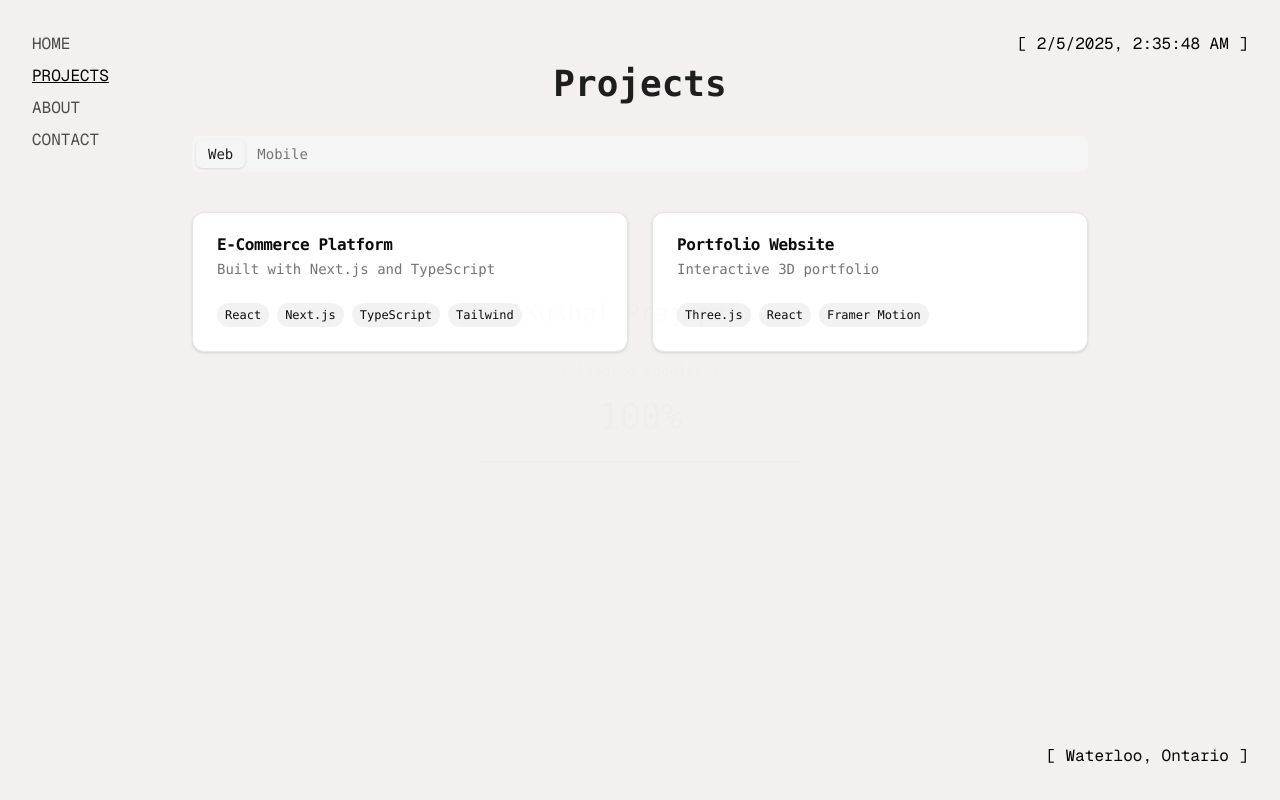
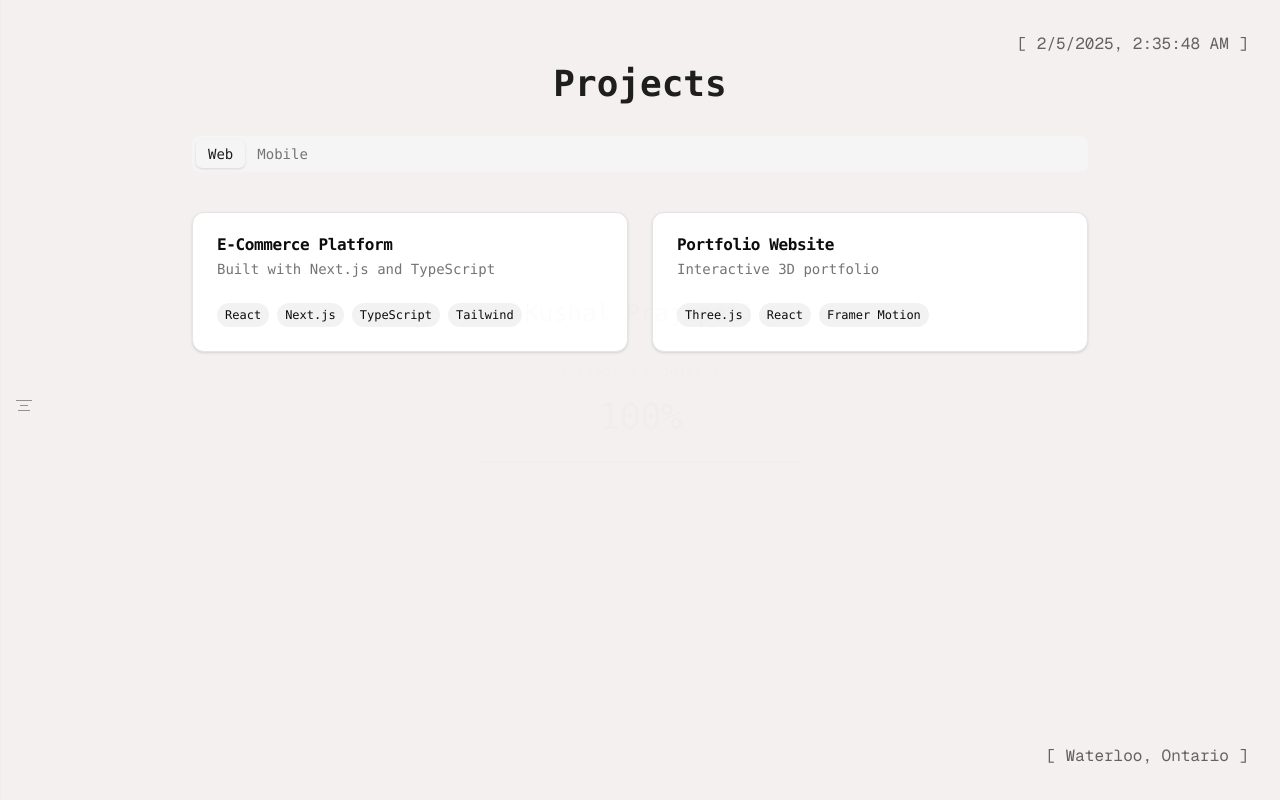
Before and after one commit to KushalPraja/portfolio, a Next.js app: page /projects in a window 1280 px wide. Built offline with nearby package versions, Linux system fonts and the light colour scheme.

Commit message:
refactor: enhance Navigation component with improved hover effects and visual indicators

```diff
--- a/components/Navigation.tsx
+++ b/components/Navigation.tsx
@@ -1,7 +1,7 @@
 "use client";
 import { usePathname } from "next/navigation";
 import Link from "next/link";
-import { motion } from "framer-motion";
+import { motion, AnimatePresence } from "framer-motion";
 import { useEffect, useState } from "react";
 
 const routes = [
@@ -11,9 +11,34 @@ const routes = [
   { path: "/contact", label: "CONTACT" },
 ];
 
+const navVariants = {
+  hidden: { opacity: 0 },
+  visible: {
+    opacity: 1,
+    transition: {
+      duration: 0.6,
+      ease: "easeOut",
+      staggerChildren: 0.1
+    }
+  }
+};
+
+const itemVariants = {
+  hidden: { opacity: 0, y: 10 },
+  visible: {
+    opacity: 1,
+    y: 0,
+    transition: {
+      duration: 0.4,
+      ease: "easeOut"
+    }
+  }
+};
+
 export default function Navigation() {
   const pathname = usePathname();
   const [time, setTime] = useState("");
+  const [isVisible, setIsVisible] = useState(false);
 
   useEffect(() => {
     const updateTime = () => {
@@ -26,42 +51,91 @@ export default function Navigation() {
 
   return (
     <>
+      {/* Navigation trigger area with improved visual indicator */}
+      <div
+        className="fixed top-0 left-0 w-24 h-screen z-40"
+        onMouseEnter={() => setIsVisible(true)}
+        onMouseLeave={() => setIsVisible(false)}
+      >
+        {/* Navigation indicator */}
+        <motion.div
+          className="fixed top-1/2 -translate-y-1/2 left-4 flex flex-col items-center gap-1"
+          animate={{
+            opacity: isVisible ? 0 : 1,
+            x: isVisible ? -20 : 0
+          }}
+          transition={{ duration: 0.2 }}
+        >
+          <span className="block w-4 h-[1px] bg-black/40" />
+          <span className="block w-2 h-[1px] bg-black/40" />
+          <span className="block w-3 h-[1px] bg-black/40" />
+        </motion.div>
+
+        <AnimatePresence>
+          {isVisible && (
             <motion.nav
-        className="fixed top-8 left-8 flex flex-col gap-2 font-[var(--font-geist-mono)] text-md"
-        initial={{ opacity: 0, x: -20 }}
+              className="fixed top-8 left-8 flex flex-col gap-3 font-[var(--font-geist-mono)] text-md"
+              initial={{ opacity: 0, x: -10 }}
               animate={{ opacity: 1, x: 0 }}
-        transition={{ delay: 0.2 }}
+              exit={{ opacity: 0, x: -10 }}
+              transition={{ duration: 0.2 }}
             >
               {routes.map((route) => (
                 <motion.div
                   key={route.path}
-            whileHover={{ scale: 1.1 }}
-            transition={{ type: "spring", stiffness: 400, damping: 17 }}
+                  whileHover={{ x: 4 }}
+                  transition={{ duration: 0.2 }}
                 >
                   <Link
                     href={route.path}
-              className={`text-md transition-colors font-regular ${
-                pathname === route.path ? "underline text-black" : "no-underline text-black/70"
+                    className={`text-md transition-all duration-200 relative group ${
+                      pathname === route.path ? "text-black" : "text-black/60 hover:text-black"
                     }`}
                   >
+                    <span className="relative">
                       {route.label}
+                      {pathname === route.path && (
+                        <motion.span
+                          layoutId="activeIndicator"
+                          className="absolute -bottom-1 left-0 w-full h-[1px] bg-black"
+                          transition={{ duration: 0.2 }}
+                        />
+                      )}
+                      <span className="absolute -bottom-1 left-0 w-full h-[1px] bg-black/60 scale-x-0 group-hover:scale-x-100 transition-transform duration-200" />
+                    </span>
                   </Link>
                 </motion.div>
               ))}
             </motion.nav>
+          )}
+        </AnimatePresence>
+
+        {/* Visual indicator for nav area */}
         <motion.div
-        className="fixed top-8 right-8 text-md text-black font-regular"
-        initial={{ opacity: 0, x: 20 }}
-        animate={{ opacity: 1, x: 0 }}
-        transition={{ delay: 0.2 }}
+          className="fixed top-0 left-0 w-1 h-screen bg-black/5"
+          animate={{
+            opacity: isVisible ? 1 : 0.3,
+            width: isVisible ? "2px" : "1px"
+          }}
+          transition={{ duration: 0.2 }}
+        />
+      </div>
+
+      {/* Time and Location with consistent styling */}
+      <motion.div
+        initial={{ opacity: 0 }}
+        animate={{ opacity: 1 }}
+        transition={{ duration: 0.6, delay: 0.3 }}
+        className="fixed top-8 right-8 text-md text-black/60 hover:text-black transition-colors"
       >
         {time && `[ ${time} ]`}
       </motion.div>
+
       <motion.div
-        className="fixed bottom-8 right-8 text-md text-black font-regular"
-        initial={{ opacity: 0, x: 20 }}
-        animate={{ opacity: 1, x: 0 }}
-        transition={{ delay: 0.2 }}
+        initial={{ opacity: 0 }}
+        animate={{ opacity: 1 }}
+        transition={{ duration: 0.6, delay: 0.3 }}
+        className="fixed bottom-8 right-8 text-md text-black/60 hover:text-black transition-colors"
       >
         [ Waterloo, Ontario ]
       </motion.div>
```
Lines whose indentation alone changed are shown as unchanged.
